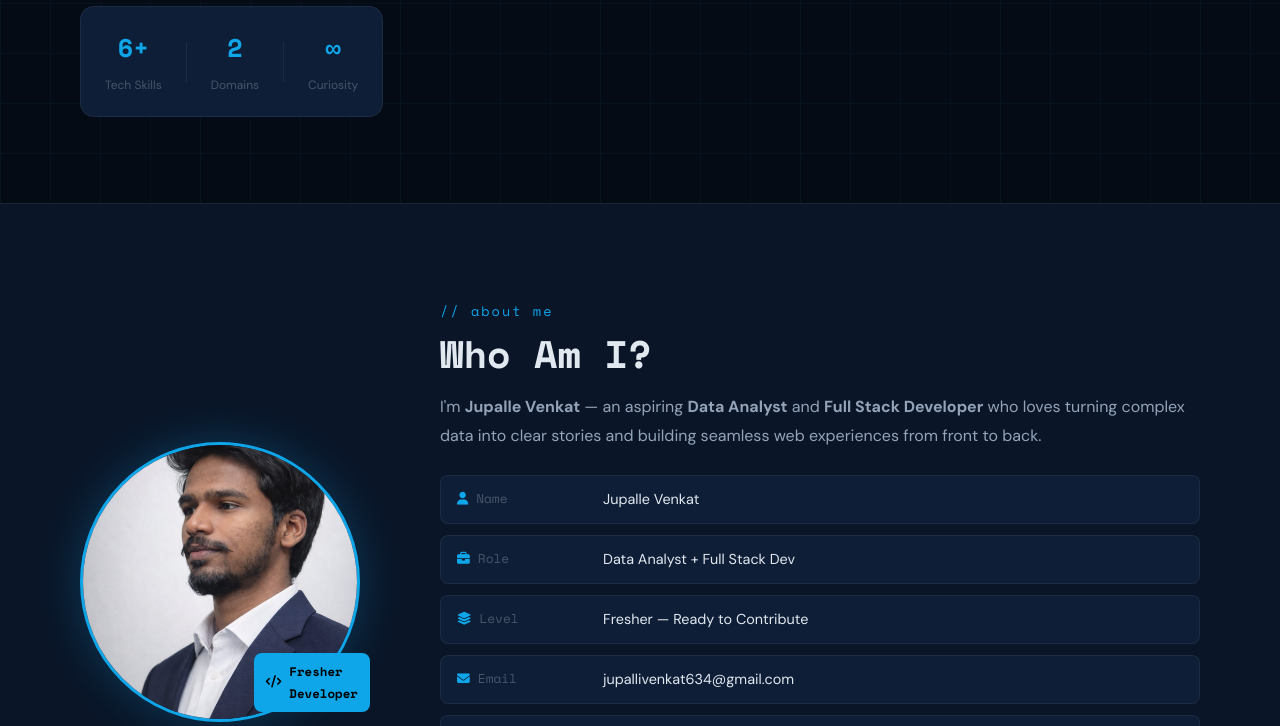
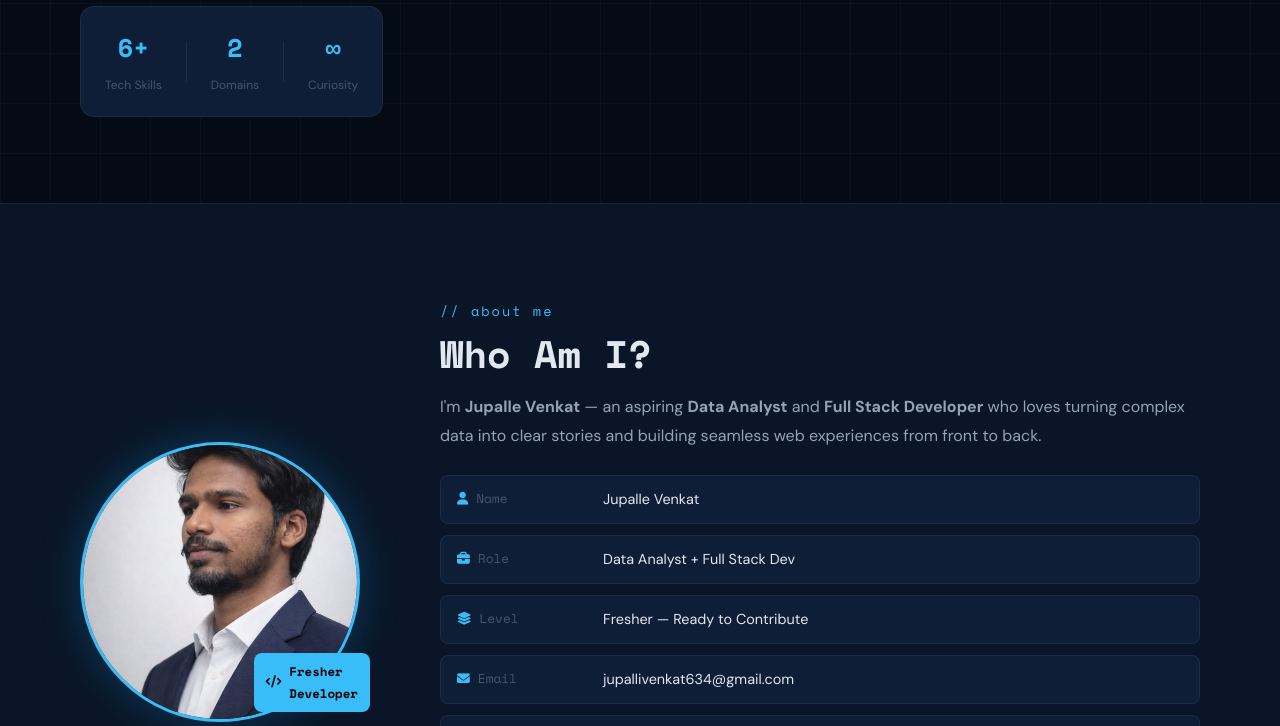
Before and after one commit to Venkyjupalli/my-portfolio, a plain HTML site: page index.html in a window 1280 px wide. Shown: the part 597-1323 px from the top of the page. Drawn offline with nearby package versions, Linux system fonts and the light colour scheme.

Commit message:
Update style.css

```diff
--- a/style.css
+++ b/style.css
@@ -11,8 +11,8 @@
     --bg-secondary: #0a1628;
     --bg-card: #0e1e36;
     --bg-card-hover: #132540;
-    --accent: #0ea5e9;
-    --accent-2: #06b6d4;
+    --accent: #38bdf8;
+    --accent-2: #22d3ee;
     --accent-glow: rgba(14, 165, 233, 0.25);
     --accent-orange: #f97316;
     --text-primary: #e2e8f0;
@@ -395,9 +395,10 @@ ul { list-style: none; }
 }
 
 .common-btn:hover {
-    background: transparent;
-    color: var(--accent);
-    box-shadow: 0 0 20px var(--accent-glow);
+    transform: translateY(-3px);
+    box-shadow:
+        0 0 20px rgba(56,189,248,0.5),
+        0 0 40px rgba(56,189,248,0.25);
 }
 
 .ghost-btn {
@@ -1108,3 +1109,28 @@ ul { list-style: none; }
         background-position: 0% 50%;
     }
 }
+
+.hidden-section {
+    opacity: 0;
+    transform: translateY(80px);
+    transition: all 1s ease;
+}
+
+.show-section {
+    opacity: 1;
+    transform: translateY(0);
+}
+
+.skill-category {
+    animation: floatingSkill 5s ease-in-out infinite;
+}
+
+@keyframes floatingSkill {
+    0%,100% {
+        transform: translateY(0px);
+    }
+
+    50% {
+        transform: translateY(-8px);
+    }
+}
```
